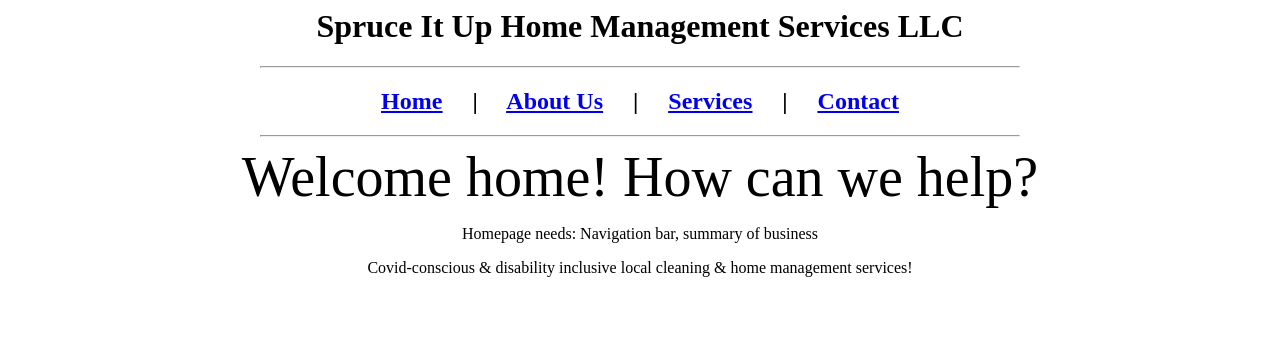
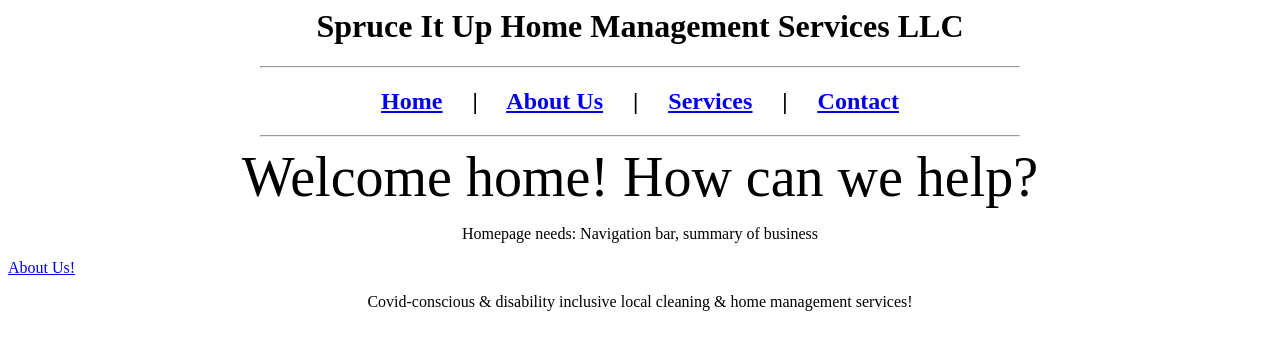
Before and after one commit to Spruce-It-Up-Home-Management-Services/spruceituphms.github.io, a plain HTML site: page index.html in a window 1280 px wide. Drawn offline with Linux system fonts and the light colour scheme.

Commit message:
Update index.html

```diff
--- a/index.html
+++ b/index.html
@@ -37,6 +37,7 @@
 <hr width="60%">
 <div style="text-align: center; font-size: 56"> Welcome home! How can we help?</div>
 <p style="text-align: center;">Homepage needs: Navigation bar, summary of business</p>
+<p><a href="about.html">About Us!</a>
 <p style="text-align: center;">Covid-conscious & disability inclusive local cleaning & home management services!</p>
 </body>
 </html>
```
